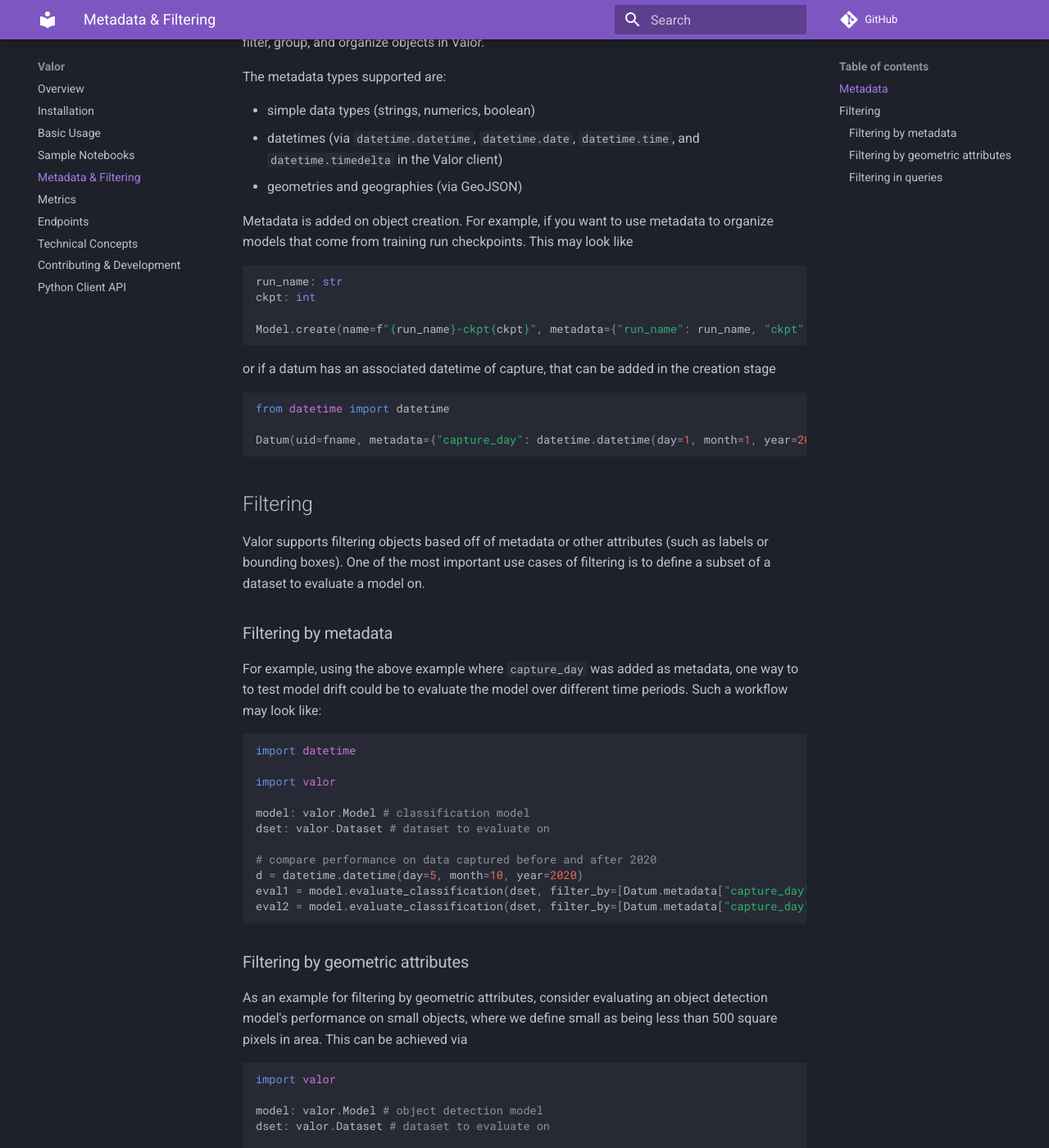
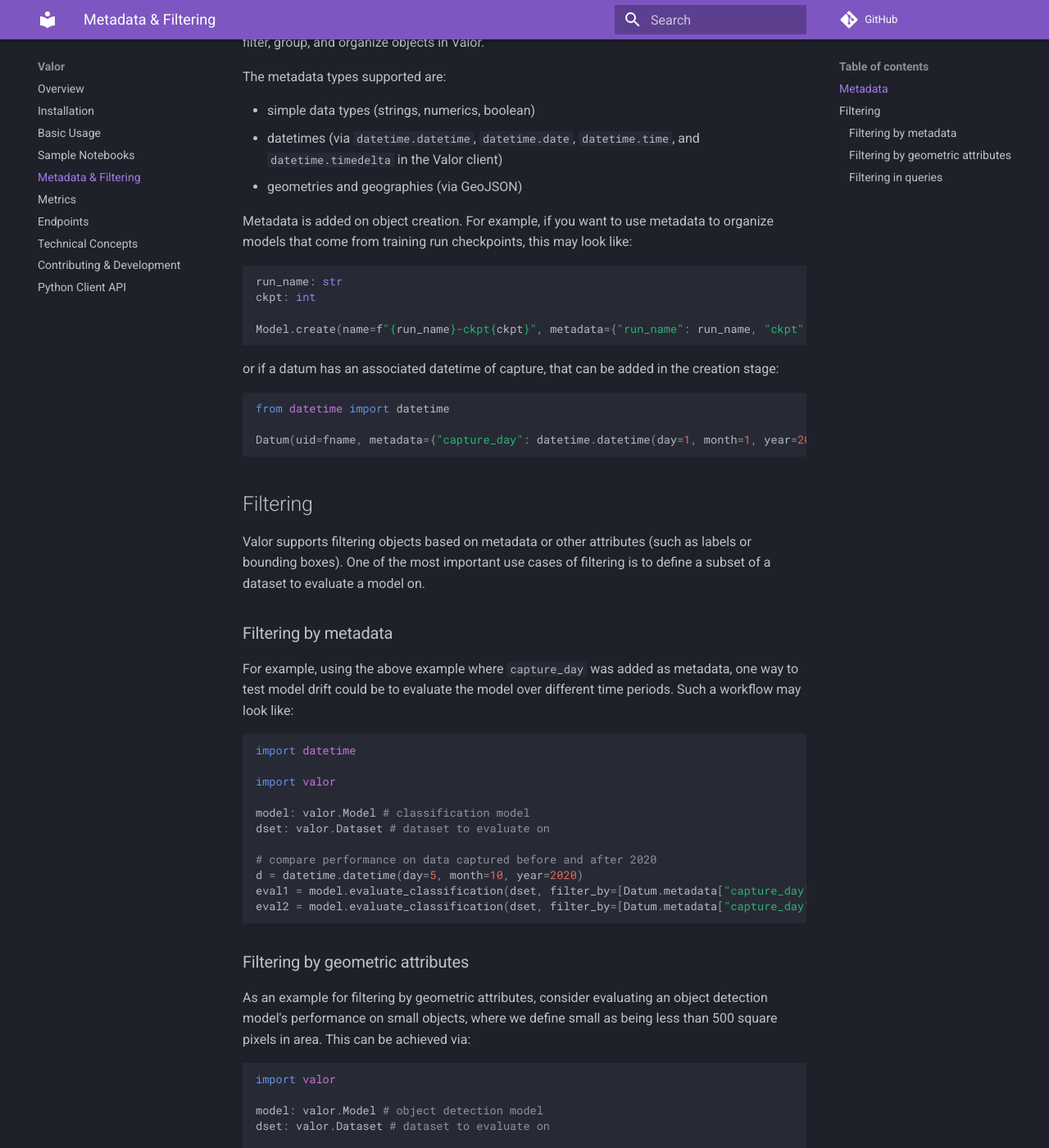
Before and after one commit to Striveworks/valor, an MkDocs documentation site: the page built from docs/metadata_and_filtering.md, in a window 1280 px wide and 1400 px high, scrolled down 217 px. Shown: the whole window at 82% size. Built offline with MkDocs 1.6.1 and Material for MkDocs 9.7.7, drawn with Linux system fonts in a browser that asks for light colours; comment, search, counter and statistics services are not loaded; some of the changed text lies outside the part shown.

Commit message:
finish second doc improvements

````diff
--- a/docs/metadata_and_filtering.md
+++ b/docs/metadata_and_filtering.md
@@ -1,4 +1,4 @@
-# Metadata and filtering
+# Metadata and Filtering
 
 ## Metadata
 
@@ -10,7 +10,7 @@
 - datetimes (via `datetime.datetime`, `datetime.date`, `datetime.time`, and `datetime.timedelta` in the Valor client)
 - geometries and geographies (via GeoJSON)
 
-Metadata is added on object creation. For example, if you want to use metadata to organize models that come from training run checkpoints. This may look like
+Metadata is added on object creation. For example, if you want to use metadata to organize models that come from training run checkpoints, this may look like:
 
 ```python
 run_name: str
@@ -19,7 +19,7 @@
 Model.create(name=f"{run_name}-ckpt{ckpt}", metadata={"run_name": run_name, "ckpt": ckpt})
 ```
 
-or if a datum has an associated datetime of capture, that can be added in the creation stage
+or if a datum has an associated datetime of capture, that can be added in the creation stage:
 
 ```python
 from datetime import datetime
@@ -29,11 +29,11 @@
 
 ## Filtering
 
-Valor supports filtering objects based off of metadata or other attributes (such as labels or bounding boxes). One of the most important use cases of filtering is to define a subset of a dataset to evaluate a model on.
+Valor supports filtering objects based on metadata or other attributes (such as labels or bounding boxes). One of the most important use cases of filtering is to define a subset of a dataset to evaluate a model on.
 
 ### Filtering by metadata
 
-For example, using the above example where `capture_day` was added as metadata, one way to to test model drift could be to evaluate the model over different time periods. Such a workflow may look like:
+For example, using the above example where `capture_day` was added as metadata, one way to test model drift could be to evaluate the model over different time periods. Such a workflow may look like:
 
 ```python
 import datetime
@@ -51,7 +51,7 @@
 
 ### Filtering by geometric attributes
 
-As an example for filtering by geometric attributes, consider evaluating an object detection model's performance on small objects, where we define small as being less than 500 square pixels in area. This can be achieved via
+As an example for filtering by geometric attributes, consider evaluating an object detection model's performance on small objects, where we define small as being less than 500 square pixels in area. This can be achieved via:
 
 ```python
 import valor
@@ -64,7 +64,7 @@
 
 ### Filtering in queries
 
-Filtering can also be used when querying for different objects. For example, taking the model section checkpoint example from above, we could query model checkpoints from a training run based on the checkpoint number greater than 100 by
+Filtering can also be used when querying for different objects. For example, taking the model section checkpoint example from above, we could query model checkpoints from a training run based on the checkpoint number greater than 100 by:
 
 ```python
 from valor import client
````
Also changed, not shown: docs/basic_usage.md (+2 -2 lines), docs/index.md (+7 -6 lines), docs/installation.md (+1 -1 lines), docs/technical_concepts.md (+3 -3 lines), 6 other files.
